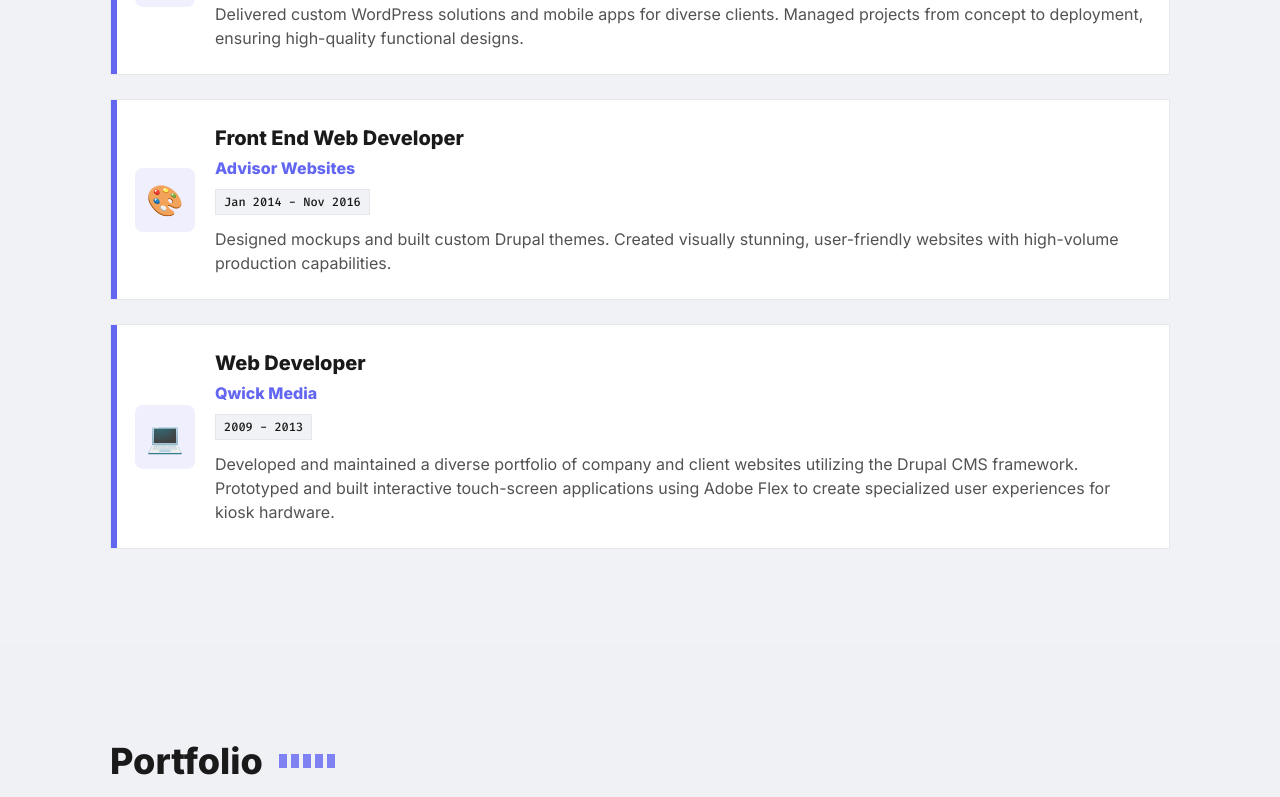
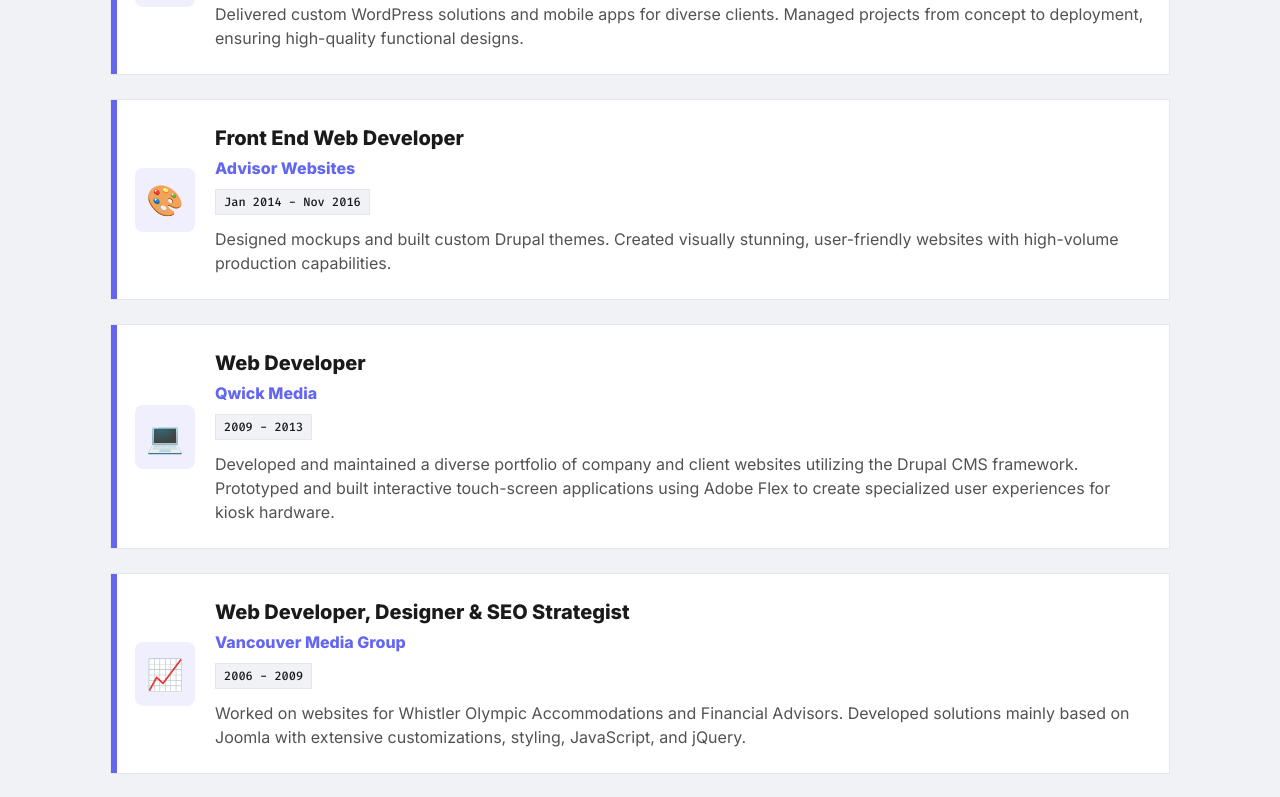
Before and after one commit to resonantdoghouse/jimbennett.dev, a React (Vite) app: page / in a window 1280 px wide. Shown: the part 2000-2797 px from the top of the page. Built offline with nearby package versions, Linux system fonts and the light colour scheme; no server answers.

Commit message:
feat: add Vancouver Media Group job to Quests section

```diff
--- a/components/sections/Quests.tsx
+++ b/components/sections/Quests.tsx
@@ -91,6 +91,14 @@
             desc="Developed and maintained a diverse portfolio of company and client websites utilizing the Drupal CMS framework. Prototyped and built interactive touch-screen applications using Adobe Flex to create specialized user experiences for kiosk hardware."
             onHover={() => playSound("hover")}
           />
+          <QuestItem
+            icon="📈"
+            title="Web Developer, Designer & SEO Strategist"
+            company="Vancouver Media Group"
+            date="2006 - 2009"
+            desc="Worked on websites for Whistler Olympic Accommodations and Financial Advisors. Developed solutions mainly based on Joomla with extensive customizations, styling, JavaScript, and jQuery."
+            onHover={() => playSound("hover")}
+          />
         </div>
       </div>
     </section>
```
